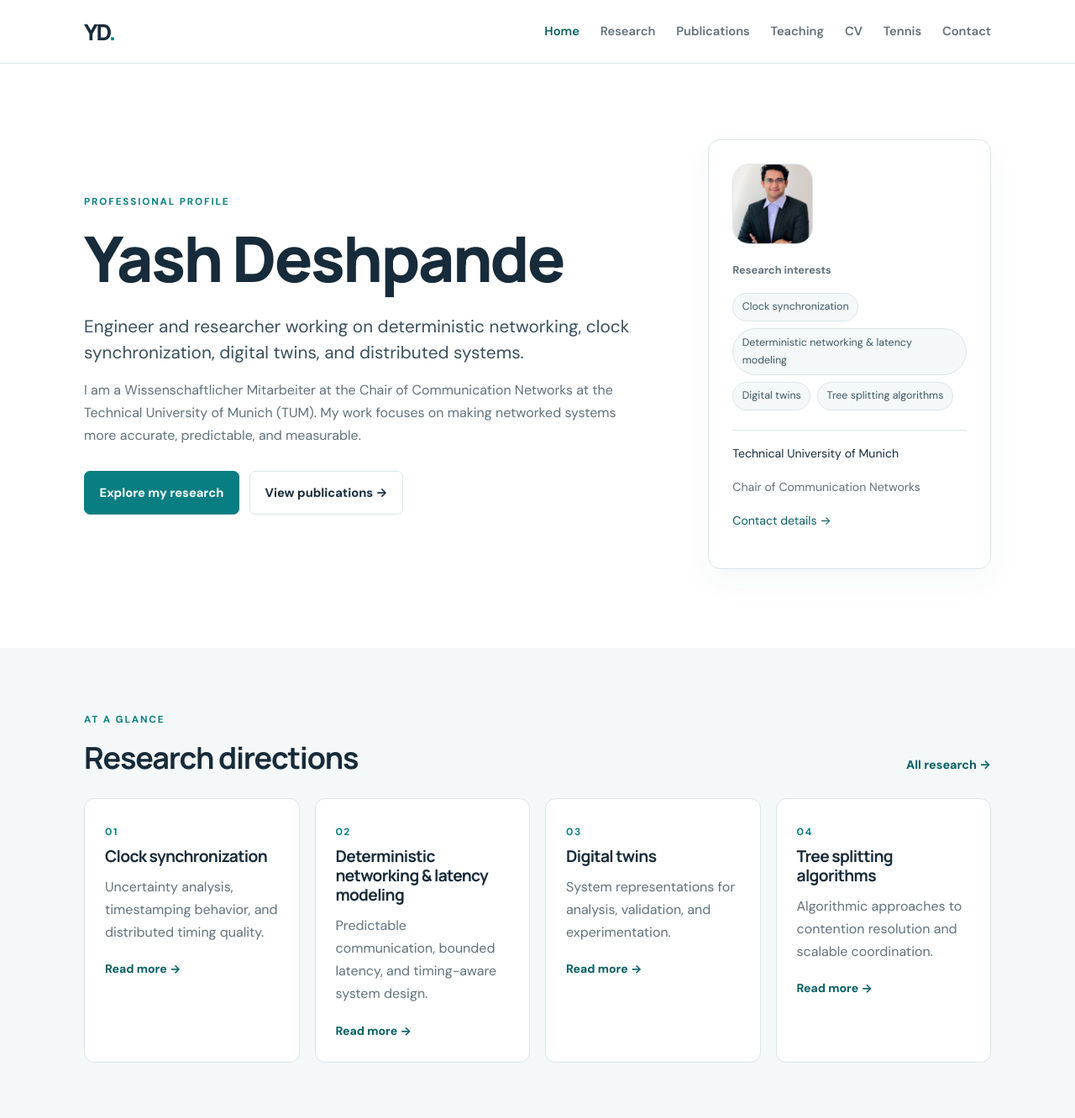
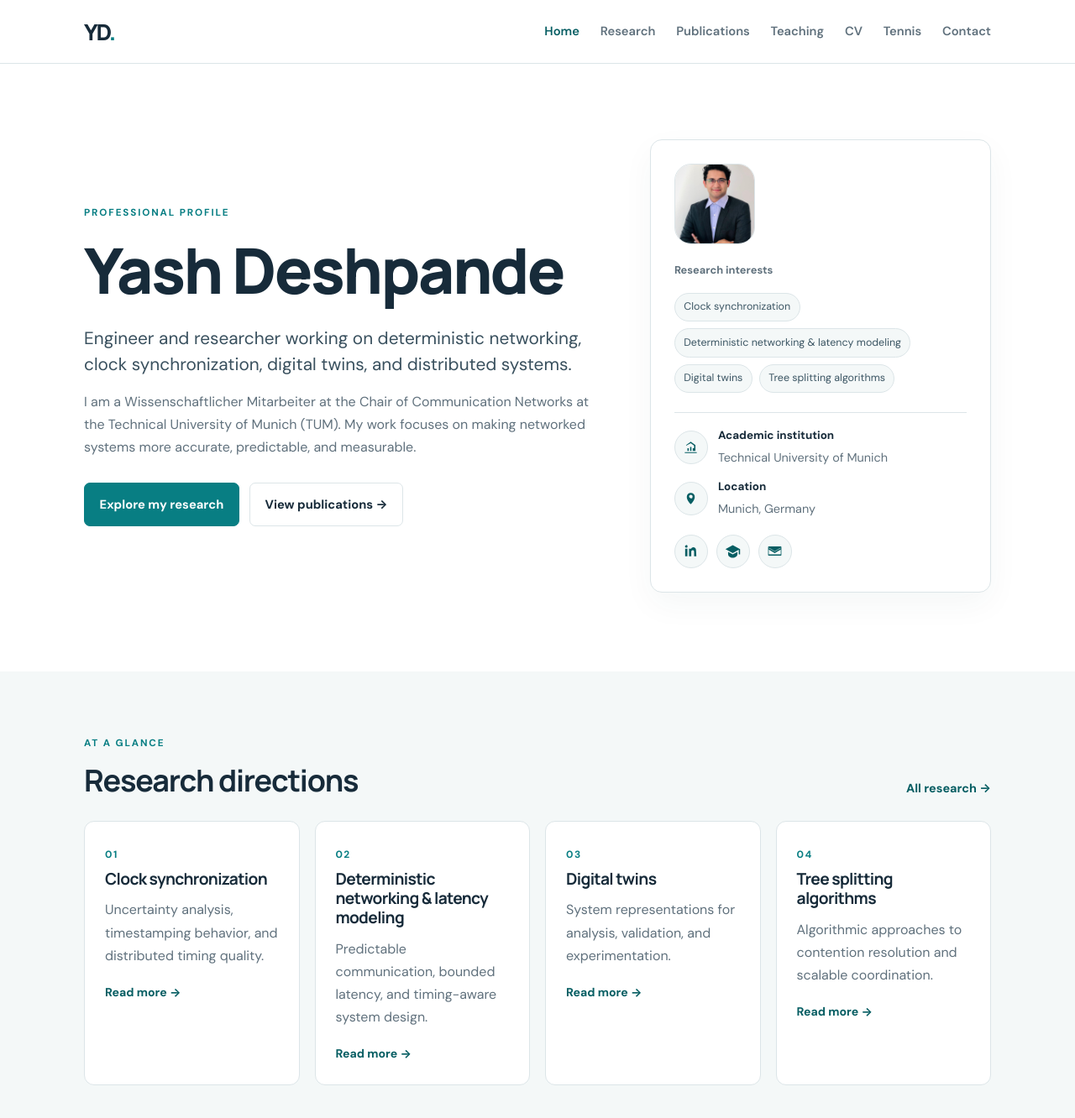
Before and after one commit to deshpandeyash/deshpandeyash.github.io, a Jekyll site: the page built from index.html, in a window 1280 px wide and 1400 px high. Shown: the top 1332 px of the window at 84% size. Built offline with Jekyll 4.4.1, drawn with Linux system fonts in a browser that asks for light colours.

Commit message:
Enhance homepage profile panel
Co-authored-by: Copilot <223556219+Copilot@users.noreply.github.com>

```diff
--- a/assets/css/style.css
+++ b/assets/css/style.css
@@ -135,8 +135,8 @@ code {
 
 .hero {
   display: grid;
-  grid-template-columns: minmax(0, 1.5fr) minmax(260px, 0.75fr);
-  gap: 70px;
+  grid-template-columns: minmax(0, 1.45fr) minmax(340px, 0.95fr);
+  gap: 54px;
   align-items: center;
   padding: 90px 0 94px;
 }
@@ -256,11 +256,72 @@ code {
   color: #3c5664;
   padding: 0.35rem 0.65rem;
   font-size: 0.78rem;
+  white-space: nowrap;
 }
 
 .profile-rule {
   margin: 23px 0 16px;
   border-top: 1px solid var(--line);
+}
+
+.profile-meta {
+  display: grid;
+  gap: 12px;
+}
+
+.profile-meta-item {
+  display: grid;
+  grid-template-columns: 40px 1fr;
+  gap: 12px;
+  align-items: center;
+  color: inherit;
+}
+
+.profile-meta-item strong,
+.profile-meta-item span span {
+  display: block;
+}
+
+.profile-meta-item strong {
+  margin-bottom: 2px;
+  font-size: 0.84rem;
+}
+
+.profile-meta-item span span {
+  color: var(--muted);
+  font-size: 0.9rem;
+}
+
+.profile-meta-icon,
+.profile-social-link {
+  display: inline-grid;
+  place-items: center;
+  width: 40px;
+  height: 40px;
+  border: 1px solid var(--line);
+  border-radius: 999px;
+  background: var(--tint);
+  color: var(--teal-dark);
+}
+
+.profile-meta-icon svg,
+.profile-social-link svg {
+  width: 19px;
+  height: 19px;
+}
+
+.profile-socials {
+  display: flex;
+  flex-wrap: wrap;
+  gap: 10px;
+  margin-top: 18px;
+}
+
+.profile-social-link:hover,
+.profile-meta-item:hover .profile-meta-icon {
+  border-color: #bfd2d8;
+  background: #fff;
+  text-decoration: none;
 }
 
 .small {
--- a/index.html
+++ b/index.html
@@ -26,9 +26,47 @@ permalink: /
         {% endfor %}
       </ul>
       <div class="profile-rule"></div>
-      <p class="small">Technical University of Munich</p>
-      <p class="small muted">Chair of Communication Networks</p>
-      <p class="small"><a href="{{ '/contact/' | relative_url }}">Contact details →</a></p>
+      <div class="profile-meta">
+        <a class="profile-meta-item" href="https://www.tum.de/" target="_blank" rel="noreferrer noopener">
+          <span class="profile-meta-icon" aria-hidden="true">
+            <svg viewBox="0 0 24 24" role="img" focusable="false">
+              <path d="M3 20h18v1H3zm2-2V9l7-5 7 5v9h-2v-8.03L12 6.4 5 9.97V18zm6-6h2v6h-2zm-4 2h2v4H7zm8 0h2v4h-2z" fill="currentColor"/>
+            </svg>
+          </span>
+          <span>
+            <strong>Academic institution</strong>
+            <span>Technical University of Munich</span>
+          </span>
+        </a>
+        <div class="profile-meta-item">
+          <span class="profile-meta-icon" aria-hidden="true">
+            <svg viewBox="0 0 24 24" role="img" focusable="false">
+              <path d="M12 21s-6-5.33-6-11a6 6 0 1 1 12 0c0 5.67-6 11-6 11m0-8.5A2.5 2.5 0 1 0 12 7a2.5 2.5 0 0 0 0 5" fill="currentColor"/>
+            </svg>
+          </span>
+          <span>
+            <strong>Location</strong>
+            <span>Munich, Germany</span>
+          </span>
+        </div>
+      </div>
+      <div class="profile-socials" aria-label="External profiles">
+        <a class="profile-social-link" href="https://www.linkedin.com/in/deshpandeyash/" target="_blank" rel="noreferrer noopener" aria-label="LinkedIn">
+          <svg viewBox="0 0 24 24" role="img" focusable="false">
+            <path d="M6.94 8.5H3.56V20h3.38zM5.25 3A1.97 1.97 0 1 0 5.3 6.94 1.97 1.97 0 0 0 5.25 3m14.69 8.05c0-3.24-1.73-4.75-4.03-4.75-1.86 0-2.69 1.02-3.16 1.73V8.5H9.38V20h3.37v-6.04c0-1.59.3-3.13 2.27-3.13 1.95 0 1.98 1.82 1.98 3.23V20h3.38z" fill="currentColor"/>
+          </svg>
+        </a>
+        <a class="profile-social-link" href="https://scholar.google.com/citations?user=mc202fMAAAAJ&hl=en" target="_blank" rel="noreferrer noopener" aria-label="Google Scholar">
+          <svg viewBox="0 0 24 24" role="img" focusable="false">
+            <path d="M12 3 1 9l11 6 9-4.91V17h2V9zM5 13.18V17c0 2.76 3.13 5 7 5s7-2.24 7-5v-3.82l-7 3.82z" fill="currentColor"/>
+          </svg>
+        </a>
+        <a class="profile-social-link" href="mailto:deshpande.yash@gmail.com" aria-label="Email">
+          <svg viewBox="0 0 24 24" role="img" focusable="false">
+            <path d="M3 5h18a1 1 0 0 1 1 1v12a1 1 0 0 1-1 1H3a1 1 0 0 1-1-1V6a1 1 0 0 1 1-1m0 2v.51l9 5.4 9-5.4V7l-9 5.4zm18 10V9.84l-8.48 5.09a1 1 0 0 1-1.04 0L3 9.84V17z" fill="currentColor"/>
+          </svg>
+        </a>
+      </div>
     </aside>
   </section>
 
```
